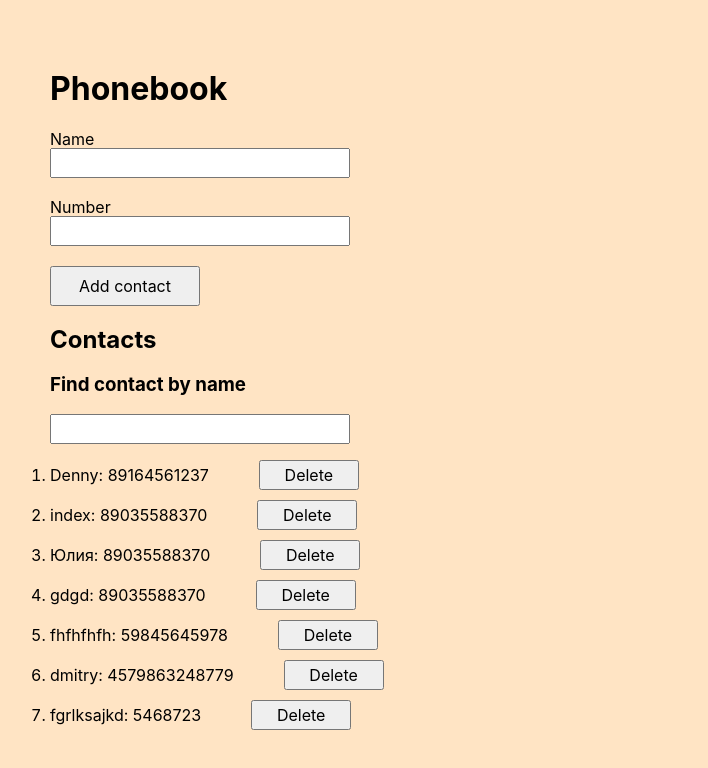
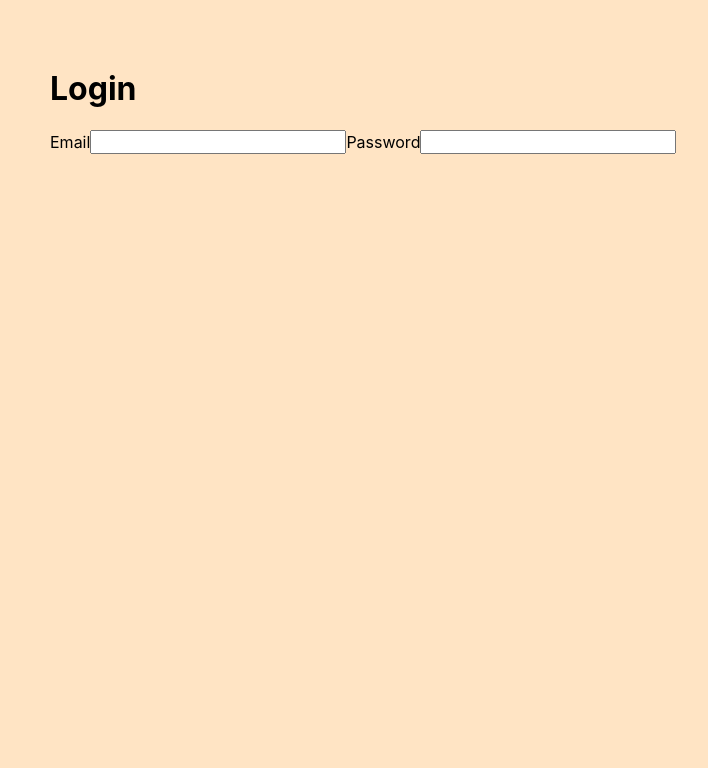
Before and after one commit to JuliaZaykaS/goit-react-hw-08-phonebook, a React (Create React App) app: page /login in a window 1280 px wide. Shown: the top 768 px of the page, without its empty margins (0-708 px from the left). Built offline with nearby package versions, Linux system fonts and the light colour scheme; data requests are answered from the project's data file.

Commit message:
добавила компоненты и маршруты без логики

```diff
--- a/package.json
+++ b/package.json
@@ -7,17 +7,18 @@
     "@testing-library/jest-dom": "^5.14.1",
     "@testing-library/react": "^11.2.7",
     "@testing-library/user-event": "^12.8.3",
+    "axios": "^0.21.1",
     "modern-normalize": "^1.1.0",
     "prop-types": "^15.7.2",
     "react": "^17.0.2",
     "react-dom": "^17.0.2",
     "react-redux": "^7.2.4",
+    "react-router-dom": "^5.3.0",
     "react-scripts": "4.0.3",
     "redux": "^4.1.1",
     "redux-persist": "^6.0.0",
     "uuid": "^8.3.2",
-    "web-vitals": "^1.1.2",
-    "axios": "^0.21.1"
+    "web-vitals": "^1.1.2"
   },
   "scripts": {
     "start": "react-scripts start",
--- a/src/components/App/App.js
+++ b/src/components/App/App.js
@@ -6,6 +6,11 @@ import ContactForm from '../ContactForm/ContactForm';
 import ContactList from '../ContactList/ContactList';
 import Filter from '../Filter/Filter';
 import TechInfo from '../TechInfo/TechInfo';
+import { RegisterForm } from '../RegisterForm/RegisterForm';
+import LoginForm from '../LoginForm/LoginForm';
+import Navigation from '../Navigation/Navigation';
+import PrivateRoute from '../PrivateRoute/PrivateRoute';
+import PublicRoute from '../PublicRoute/PublicRoute';
 import {
   getFilteredContacts,
   getFilter,
@@ -32,7 +37,21 @@ export default function App() {
   };
 
   return (
-    <div>
+    <>
+      <PublicRoute exact path='/'>
+        <Navigation />
+      </PublicRoute>
+      <PublicRoute exact path='register' restricted>
+        <Section title={'Registration'}>
+          <RegisterForm />
+        </Section>
+      </PublicRoute>
+      <PublicRoute exact path='/login' restricted>
+        <Section title={'Login'}>
+          <LoginForm />
+        </Section>
+      </PublicRoute>
+      <PrivateRoute path="/contacts">
         <Section title={'Phonebook'}>
           <ContactForm />
           <h2>Contacts</h2>
@@ -44,6 +63,7 @@ export default function App() {
             <ContactList contacts={contactsList} onBtnClick={onDeleteContact} />
           )}
         </Section>
-    </div>
+      </PrivateRoute>
+    </>
   );
 }
--- a/src/components/LoginForm/LoginForm.js
+++ b/src/components/LoginForm/LoginForm.js
@@ -0,0 +1,16 @@
+export default function LoginForm() {
+  return (
+    <div>
+      <form>
+        <label>
+          Email
+          <input type="email"></input>
+        </label>
+        <label>
+          Password
+          <input type="password"></input>
+        </label>
+      </form>
+    </div>
+  );
+}
--- /dev/null
+++ b/src/components/Navigation/Navigation.js
@@ -0,0 +1,14 @@
+import { NavLink } from 'react-router-dom';
+import UserMenu from '../UserMenu/UserMenu';
+
+
+export default function Navigation() {
+    return (
+        <nav>
+            <NavLink exact to='/'>Main</NavLink>
+            <NavLink to='/contacts'>Phonebook</NavLink>
+            <UserMenu/>
+
+        </nav>
+    )
+}
--- /dev/null
+++ b/src/components/PrivateRoute/PrivateRoute.js
@@ -0,0 +1,5 @@
+import { Route } from 'react-router';
+
+export default function PrivateRoute({ children, ...routeProps }) {
+  return (<Route {...routeProps}>{children}</Route>);
+}
--- /dev/null
+++ b/src/components/PublicRoute/PublicRoute.js
@@ -0,0 +1,7 @@
+import { Route } from "react-router"
+
+export default function PublicRoute({ children,restricted = false, ...routeProps }) {
+    return (
+       <Route {...routeProps}>{children}</Route>
+    )
+}
--- a/src/components/RegisterForm/RegisterForm.js
+++ b/src/components/RegisterForm/RegisterForm.js
@@ -0,0 +1,25 @@
+
+
+export const RegisterForm = () => {
+    return (
+        <div>
+            <form>
+                <label>
+                    Name
+                    <input type='text'>
+                    </input>
+                </label>
+                <label>
+                    Email
+                    <input type='email'>
+                    </input>
+                </label>
+                <label>
+                    Password
+                    <input type='password'>
+                    </input>
+                </label>
+            </form>
+        </div>
+    )
+}
--- /dev/null
+++ b/src/components/UserMenu/UserMenu.js
@@ -0,0 +1,11 @@
+
+
+export default function UserMenu({userMail}) {
+    return (
+        <div>
+            <p>Hello, {userMail}</p>
+            <button type='button'>Log out</button>
+
+        </div>
+    )
+}
--- a/src/index.js
+++ b/src/index.js
@@ -1,6 +1,7 @@
 import React from 'react';
 import ReactDOM from 'react-dom';
 import { Provider } from 'react-redux';
+import { BrowserRouter } from 'react-router-dom';
 import './index.css';
 import App from './components/App/App';
 import { store } from './redux/store';
@@ -8,7 +9,9 @@ import { store } from './redux/store';
 ReactDOM.render(
   <React.StrictMode>
     <Provider store={store}>
-      <App />
+      <BrowserRouter>
+        <App />
+      </BrowserRouter>
     </Provider>
   </React.StrictMode>,
   document.getElementById('root'),
```
Also changed, not shown: src/components/Navigation/Navigation.module.css (added), src/components/UserMenu/UserMenu.module.css (added), 1 other file (tests, documents, lock files or other folders). Lines whose indentation alone changed are shown as unchanged.
